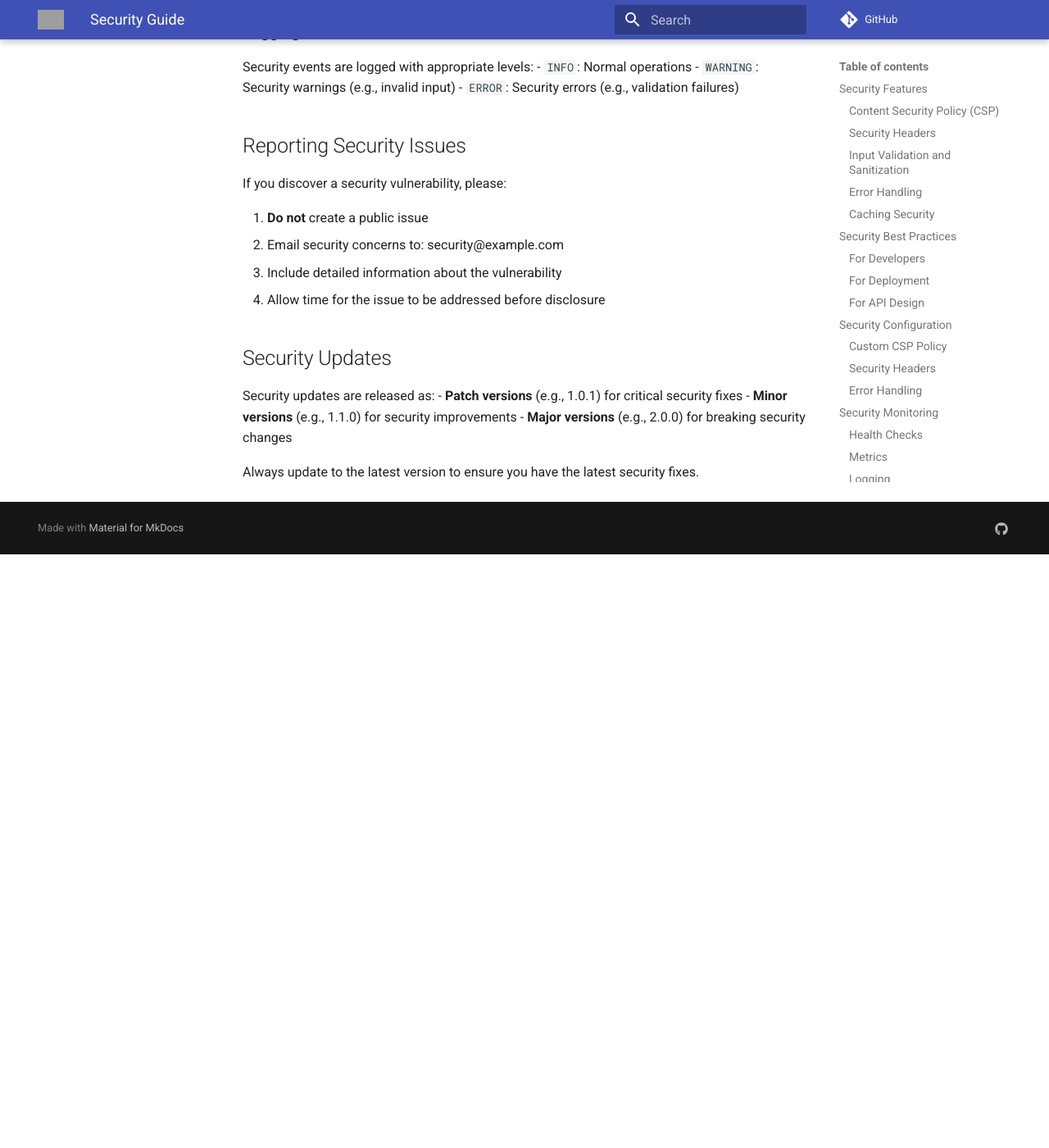
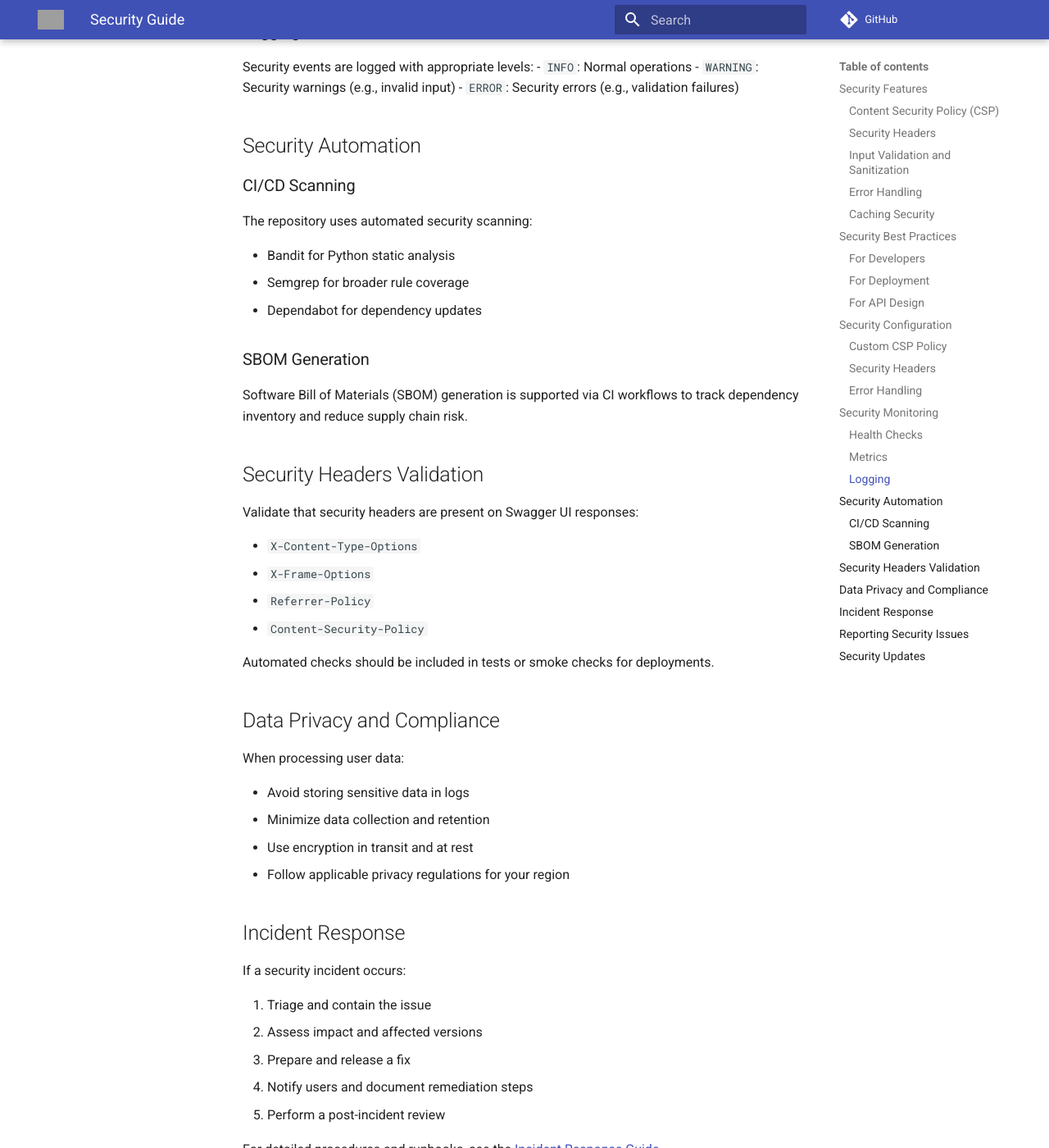
Before and after one commit to yeongseon/azure-functions-openapi, an MkDocs documentation site: the page built from docs/SECURITY.md, in a window 1280 px wide and 1400 px high, scrolled down 3888 px. Shown: the whole window at 82% size. Built offline with MkDocs 1.6.1 and Material for MkDocs 9.7.7, drawn with Linux system fonts in a browser that asks for light colours; comment, search, counter and statistics services are not loaded; before the commit the page ends 4564 px from its top, so only the background shows below that; some of the changed text lies outside the part shown; grey boxes are pictures that could not be loaded.

Commit message:
chore: add security policies and incident response (#68)
* chore: add security policies and incident response procedures

* chore: refine security reporting links

---------

Co-authored-by: yeongseon <yeongsoen.choe@gmail.com>

```diff
--- a/docs/SECURITY.md
+++ b/docs/SECURITY.md
@@ -179,12 +179,59 @@ Security events are logged with appropriate levels:
 - `WARNING`: Security warnings (e.g., invalid input)
 - `ERROR`: Security errors (e.g., validation failures)
 
+## Security Automation
+
+### CI/CD Scanning
+
+The repository uses automated security scanning:
+
+- Bandit for Python static analysis
+- Semgrep for broader rule coverage
+- Dependabot for dependency updates
+
+### SBOM Generation
+
+Software Bill of Materials (SBOM) generation is supported via CI workflows to
+track dependency inventory and reduce supply chain risk.
+
+## Security Headers Validation
+
+Validate that security headers are present on Swagger UI responses:
+
+- `X-Content-Type-Options`
+- `X-Frame-Options`
+- `Referrer-Policy`
+- `Content-Security-Policy`
+
+Automated checks should be included in tests or smoke checks for deployments.
+
+## Data Privacy and Compliance
+
+When processing user data:
+
+- Avoid storing sensitive data in logs
+- Minimize data collection and retention
+- Use encryption in transit and at rest
+- Follow applicable privacy regulations for your region
+
+## Incident Response
+
+If a security incident occurs:
+
+1. Triage and contain the issue
+2. Assess impact and affected versions
+3. Prepare and release a fix
+4. Notify users and document remediation steps
+5. Perform a post-incident review
+
+For detailed procedures and runbooks, see the [Incident Response Guide](./incident-response.md).
+
 ## Reporting Security Issues
 
 If you discover a security vulnerability, please:
 
 1. **Do not** create a public issue
-2. Email security concerns to: security@example.com
+2. Email security concerns to: yeongseon.choe@gmail.com
 3. Include detailed information about the vulnerability
 4. Allow time for the issue to be addressed before disclosure
 
```
Also changed, not shown: SECURITY.md (+6 -0 lines), SUPPORT.md (+13 -0 lines), docs/incident-response.md (added, +31 -0 lines), 3 other files.
